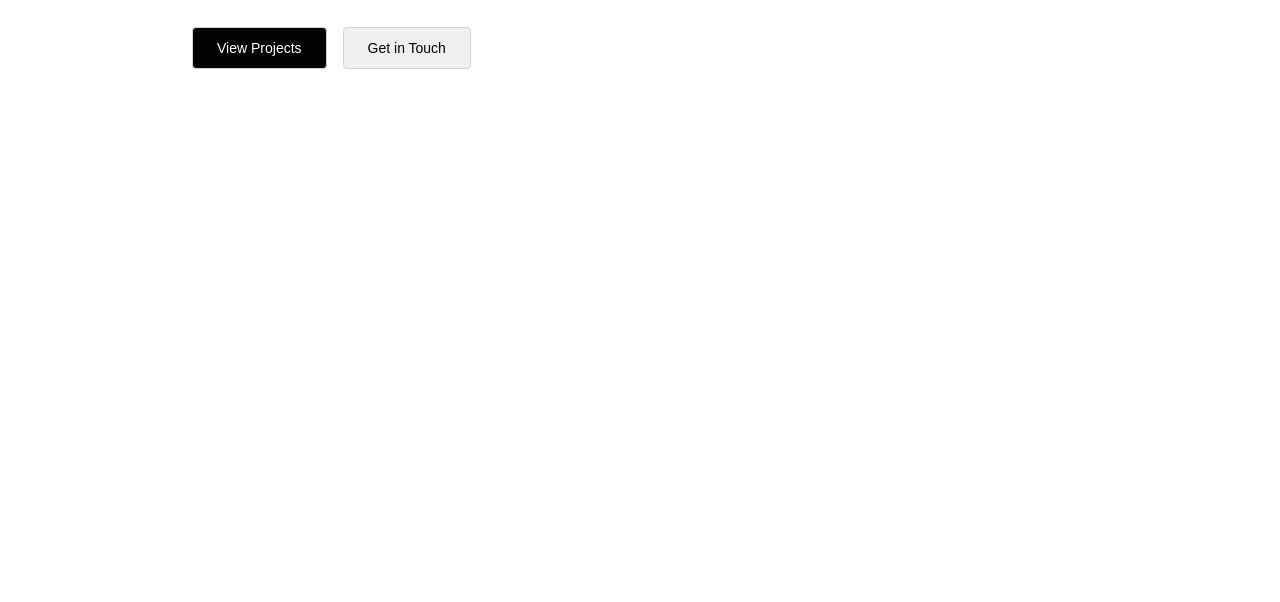
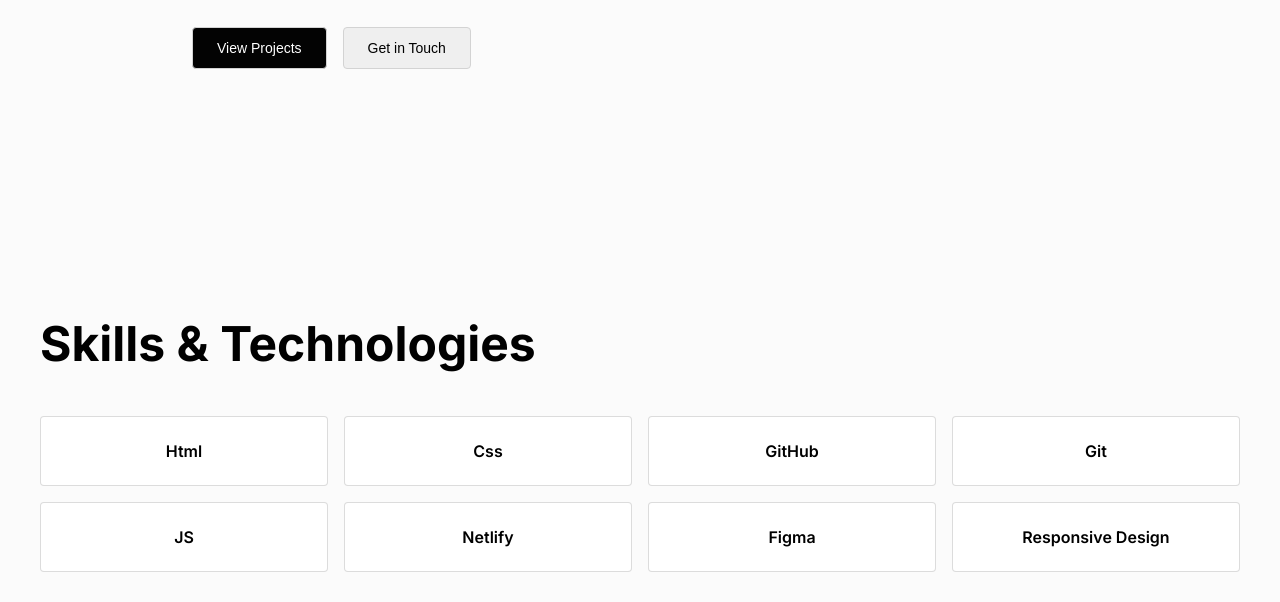
Before and after one commit to izzat-khudoyberganov/student-portfolio-juft-15-00-16-30, a plain HTML site: page index.html in a window 1280 px wide. Shown: the part 510-1112 px from the top of the page. Before the commit the page ends 800 px from the top, so only its background shows below. Drawn offline with Linux system fonts and the light colour scheme.

Commit message:
added skills and tech section

```diff
--- a/index.html
+++ b/index.html
@@ -15,7 +15,7 @@
   </head>
   <body>
     <main>
-      <div class="banner">
+      <section class="banner">
         <div class="content">
           <h1 class="banner__title">
             Frontend <br />
@@ -31,9 +31,52 @@
             <button type="button" class="btn">Get in Touch</button>
           </div>
         </div>
-      </div>
+      </section>
+
+      <section class="skills">
+        <div class="container">
+            <h2 class="title">Skills & Technologies</h2>
+            <div class="skillsbox">
+                <div class="box__item">
+                    html
+                </div>
+                <div class="box__item">
+                    css
+                </div>
+                <div class="box__item">
+                    GitHub
+                </div>
+                <div class="box__item">
+                    Git
+                </div>
+                <div class="box__item">
+                    JS
+                </div>
+                <div class="box__item">
+                    netlify
+                </div>
+                <div class="box__item">
+                    Figma
+                </div>
+                <div class="box__item">
+                    responsive design
+                </div>
+            </div>
+        </div>
+      </section>
+
     </main>
 
+    <!--
+        html,
+        css,
+        js,
+        github,
+        git,
+        netlify,
+        responsive design,
+        figma
+    -->
     <script src="./js/app.js"></script>
   </body>
 </html>
--- a/style/main.css
+++ b/style/main.css
@@ -8,11 +8,19 @@
 
 body {
     font-family: "Inter", sans-serif;
+    background-color: #f2f2f24d;
 }
 
 button {
     background-color: none;
     border: none;
+}
+
+.container {
+    max-width: 1240px;
+    width: 100%;
+    padding: 0 20px;
+    margin: 0 auto;
 }
 
 .banner {
@@ -73,3 +81,32 @@ button {
 .dark:hover {
     background-color: rgba(5, 5, 5, 0.843)
 }
+
+.skills {
+    margin: 30px 0;
+}
+
+.title {
+    font-size: 48px;
+    line-height: 1;
+    margin-bottom: 48px;
+}
+
+.skillsbox {
+    display: grid;
+    grid-template-columns: repeat(4, 1fr);
+    gap: 16px;
+}
+
+.box__item {
+    display: flex;
+    align-items: center;
+    justify-content: center;
+    text-transform: capitalize;
+    padding: 24px;
+    border: 0.5px solid rgba(211, 211, 211, 0.78);
+    border-radius: 4px;
+    background-color: #fff;
+    font-size: 16px;
+    font-weight: 600;
+}
```
